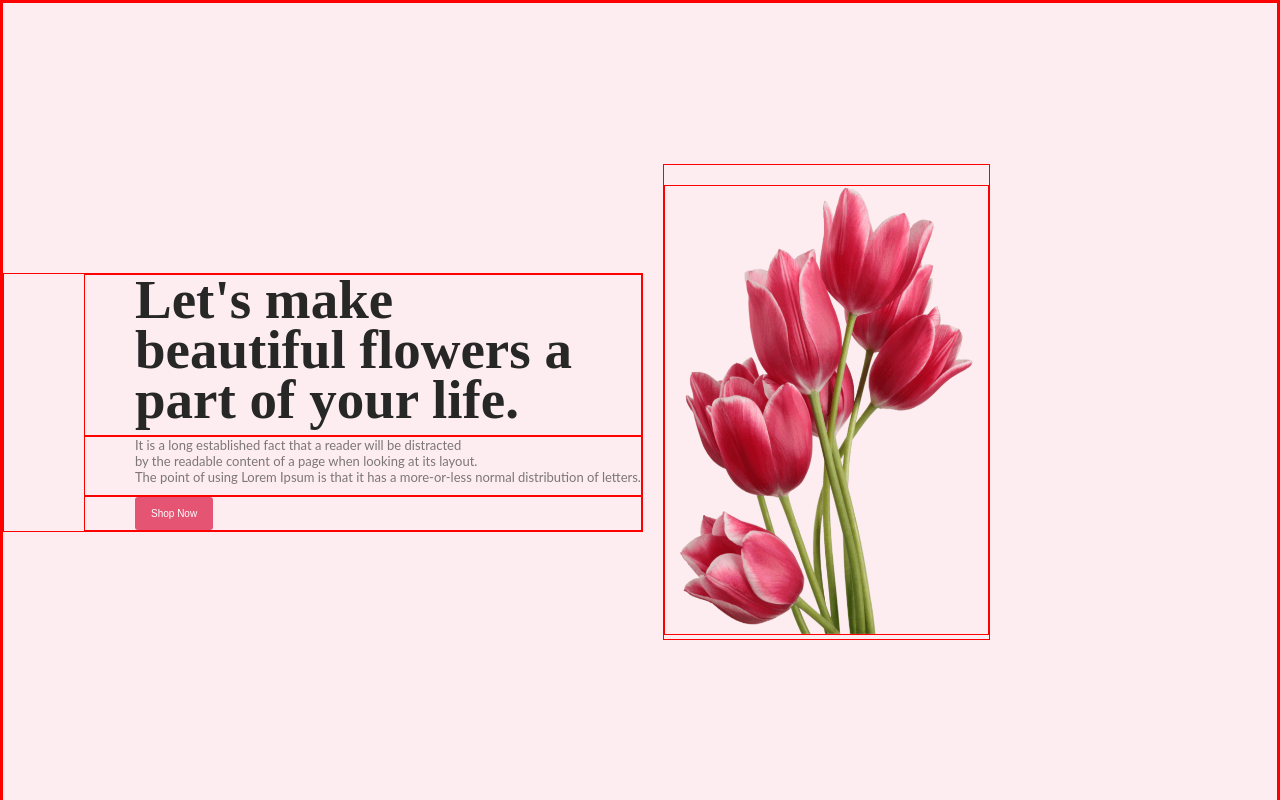
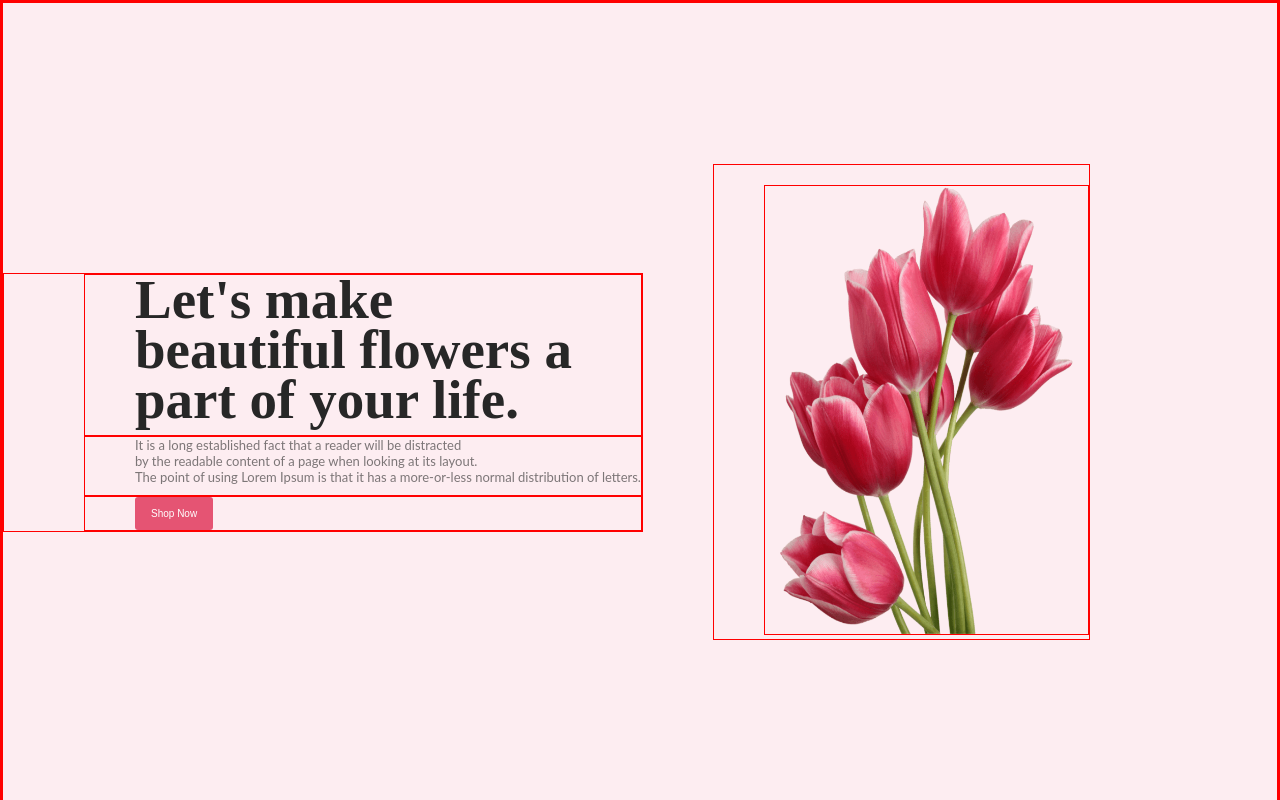
Before and after one commit to oyshe1/flower-shop-assignment, a plain HTML site: page index.html in a window 1280 px wide. Shown: the top 800 px of the page. Drawn offline with Linux system fonts and the light colour scheme.

Commit message:
some style changed in banner

```diff
--- a/styles/style.css
+++ b/styles/style.css
@@ -37,12 +37,12 @@ line-height: 50px;
 
 }
 .banner-image{
-    margin-right: 50px;
+    margin-left: 50px;
 }
 .banner-img{
     width: 325px;
     height: 450px;
-
+    margin-left: 50px;
     margin-top: 20px;
 
 }
```
